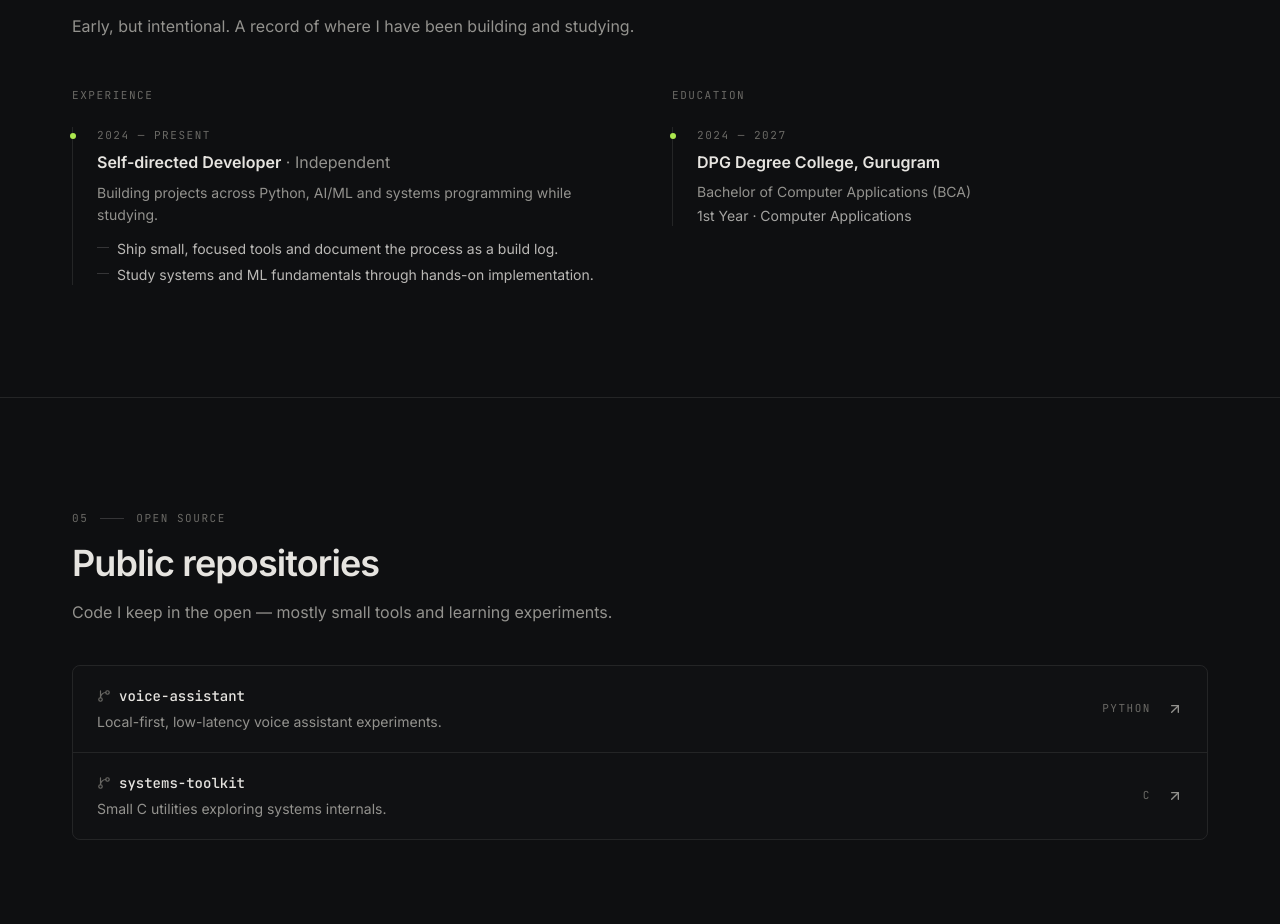
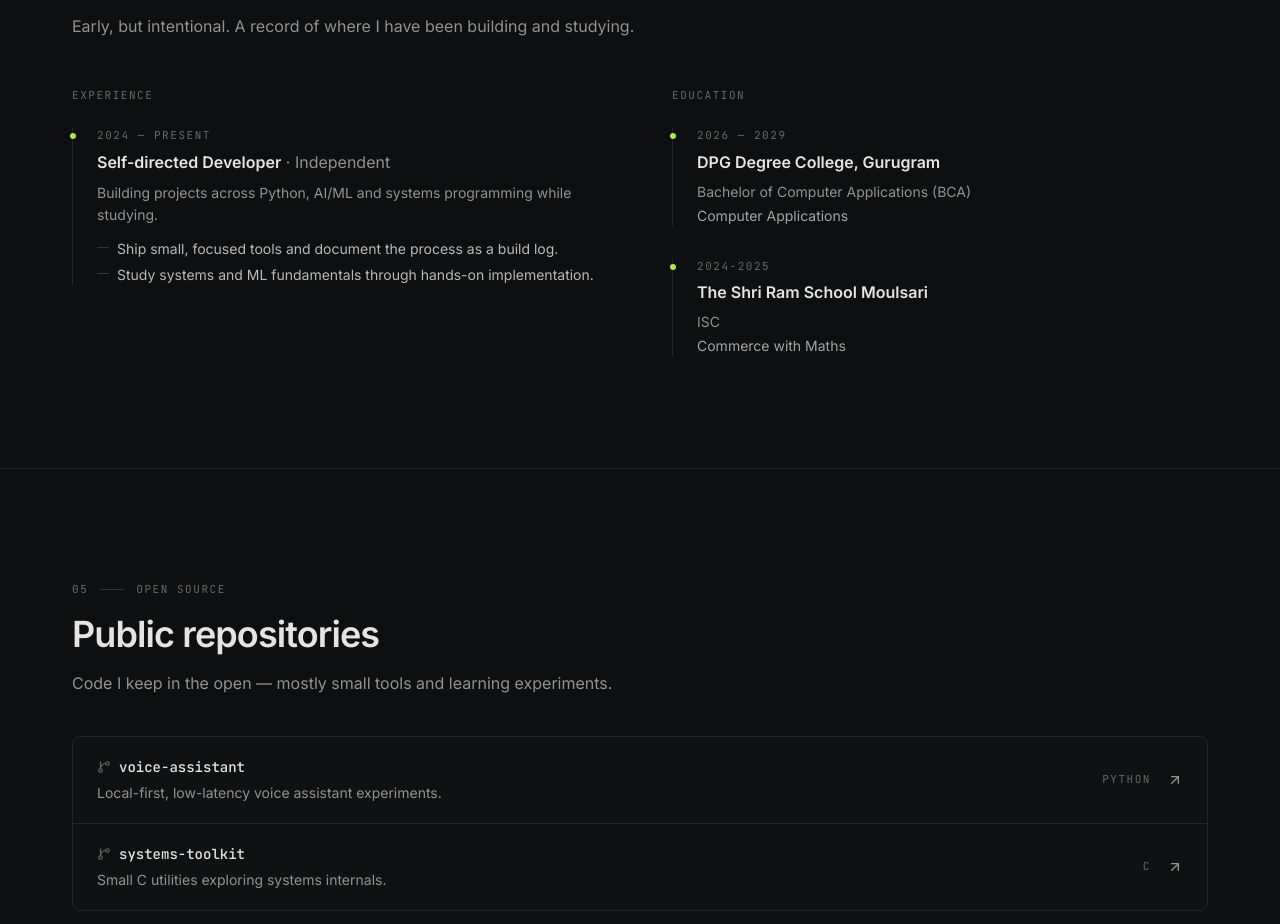
Before and after one commit to harshxvl/port, a Next.js app: page / in a window 1280 px wide. Shown: the part 2963-3887 px from the top of the page. Built offline with nearby package versions, Linux system fonts and the light colour scheme.

Commit message:
Update portfolioData.ts

```diff
--- a/data/portfolioData.ts
+++ b/data/portfolioData.ts
@@ -143,8 +143,15 @@ export const portfolio: PortfolioData = {
       id: 'bca',
       institution: 'DPG Degree College, Gurugram',
       credential: 'Bachelor of Computer Applications (BCA)',
-      period: '2024 — 2027',
-      detail: '1st Year · Computer Applications',
+      period: '2026 — 2029',
+      detail: 'Computer Applications',
+    },
+    {
+      id: 'Schooling',
+      institution: 'The Shri Ram School Moulsari',
+      credential: 'ISC',
+      period: '2024-2025',
+      detail: 'Commerce with Maths',
     },
   ],
 
```
